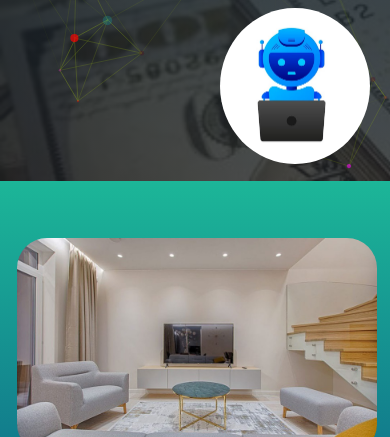
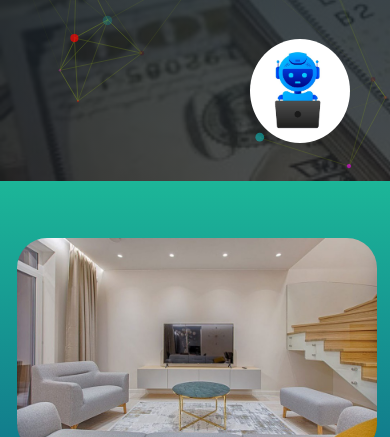
Before and after one commit to OsorioJc-696/INMOBILIARIA-URCONS, a plain HTML site: page index.html in a window 390 px wide. Shown: the part 663-1100 px from the top of the page. Drawn offline with nearby package versions, Linux system fonts and the light colour scheme.

Commit message:
chebot celular

```diff
--- a/style.css
+++ b/style.css
@@ -659,8 +659,6 @@ footer{
 }
 
 
-
-
 @media screen and (max-width:700px){
     .portada .contenido-banner{
         padding: 20px;
@@ -742,5 +740,20 @@ footer{
         padding: 60px 0;
 
     }
+    /* CHAT BOT */
+.chatbot-container {
+    position: fixed;
+    bottom: 40px;
+    right: 40px;
+    width: 300px;
+}
+
+
+.chatbot-icon {
+    width: 100px;
+    height: 100px;
 
 }
+
+
+}
```
